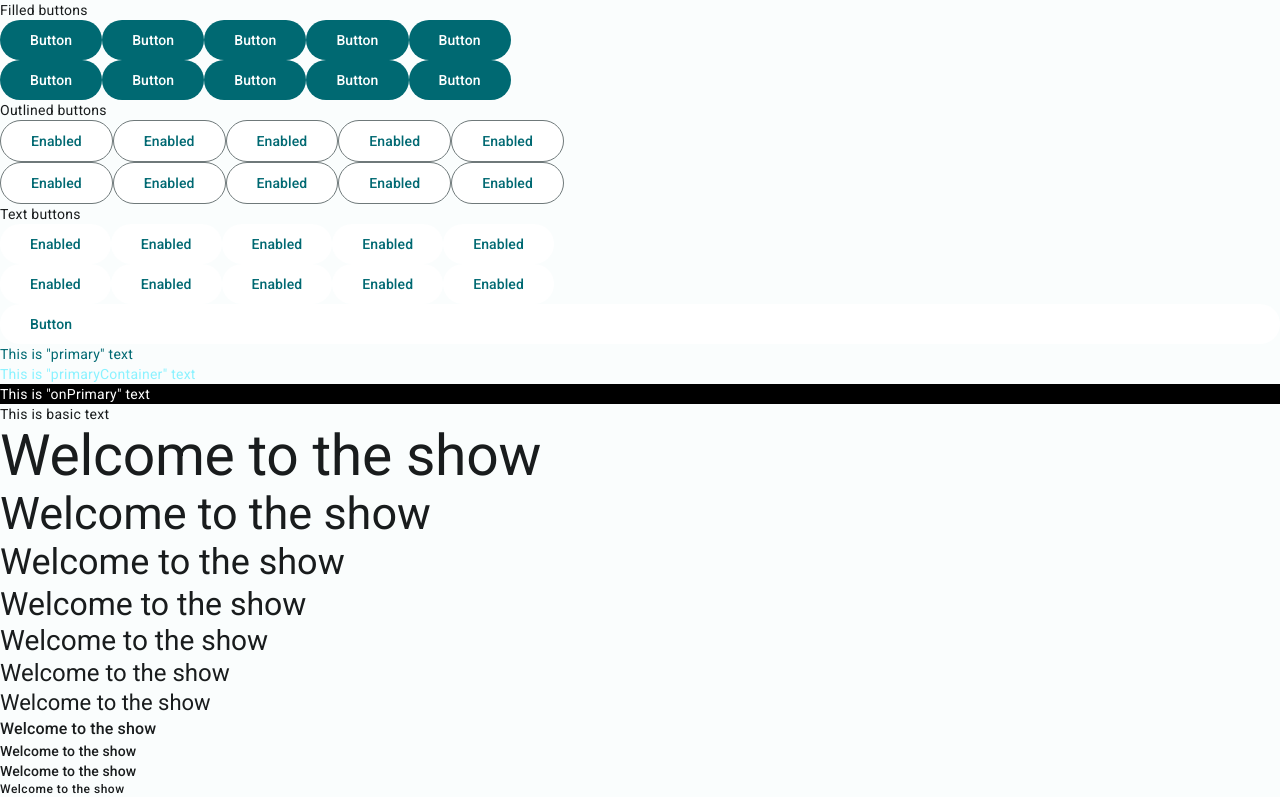
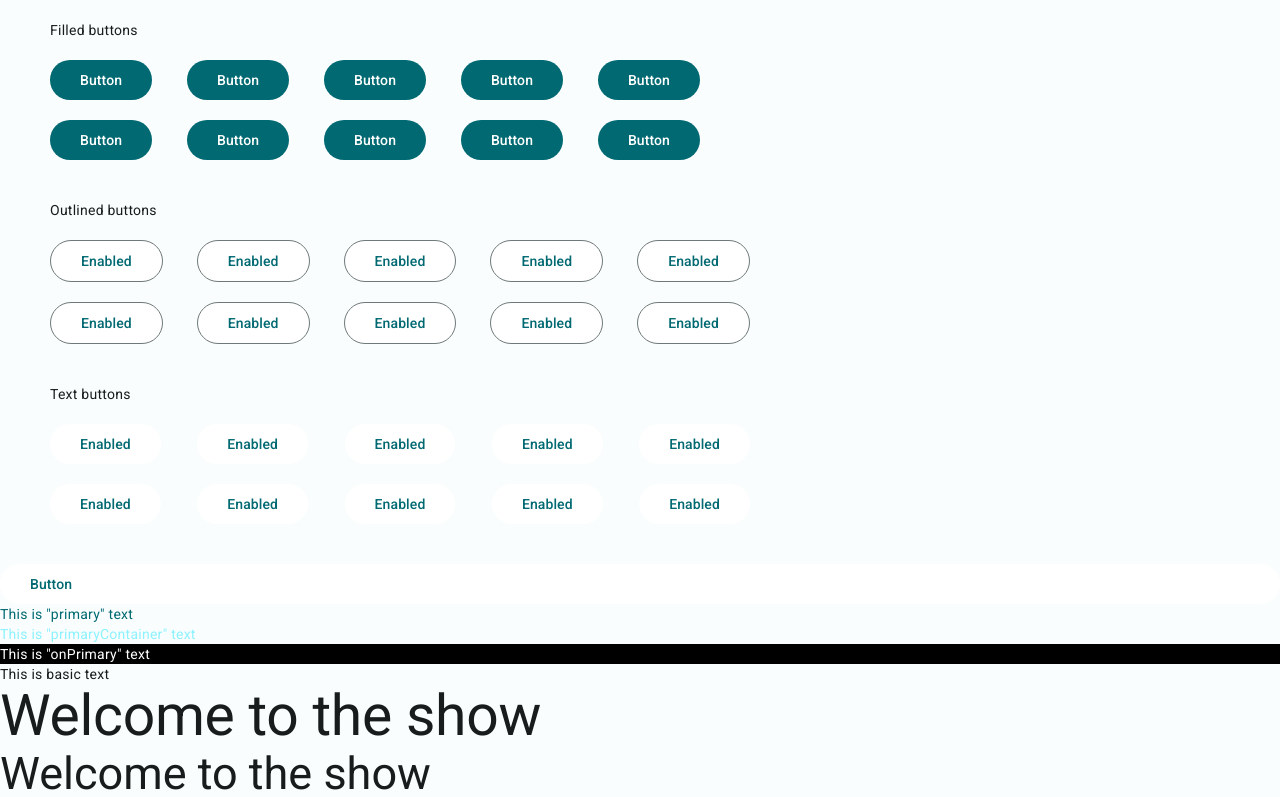
Before and after one commit to OlyaLev/LearningReact, a React (Create React App) app: page / in a window 1280 px wide. Shown: the top 797 px of the page. Built offline with nearby package versions, Linux system fonts and the light colour scheme.

Commit message:
feat: locate buttons according to the project

```diff
--- a/src/App.css
+++ b/src/App.css
@@ -49,3 +49,7 @@
 body {
   background-color: var(--md-sys-color-background);
 }
+
+button {
+  padding: 0;
+}
--- a/src/App.tsx
+++ b/src/App.tsx
@@ -8,16 +8,31 @@ import { Box } from './Box/Box';
 function App() {
   return (
     <div className="App">
+      <Box direction="column" ml="50px" mt="20px">
         <Typography>Filled buttons</Typography>
-      <Box direction="column">
-        <Box direction="row" justifyContent="spaceBetween" alignItems="center">
+        <Box direction="column" width="100%">
+          <Box
+            direction="row"
+            justifyContent="spaceBetween"
+            alignItems="center"
+            mt="20px"
+            mr="200px"
+            width="650px"
+          >
             <Button variant="filled">Button</Button>
             <Button variant="filled">Button</Button>
             <Button variant="filled">Button</Button>
             <Button variant="filled">Button</Button>
             <Button variant="filled">Button</Button>
           </Box>
-        <Box direction="row" justifyContent="spaceBetween" alignItems="center">
+          <Box
+            direction="row"
+            justifyContent="spaceBetween"
+            alignItems="center"
+            mt="20px"
+            mb="40px"
+            width="650px"
+          >
             <Button variant="filled">Button</Button>
             <Button variant="filled">Button</Button>
             <Button variant="filled">Button</Button>
@@ -27,14 +42,27 @@ function App() {
         </Box>
         <Typography>Outlined buttons</Typography>
         <Box direction="column">
-        <Box direction="row" justifyContent="spaceBetween" alignItems="center">
+          <Box
+            direction="row"
+            justifyContent="spaceBetween"
+            alignItems="center"
+            mt="20px"
+            width="700px"
+          >
             <Button variant="outlined">Enabled</Button>
             <Button variant="outlined">Enabled</Button>
             <Button variant="outlined">Enabled</Button>
             <Button variant="outlined">Enabled</Button>
             <Button variant="outlined">Enabled</Button>
           </Box>
-        <Box direction="row" justifyContent="spaceBetween" alignItems="center">
+          <Box
+            direction="row"
+            justifyContent="spaceBetween"
+            alignItems="center"
+            mt="20px"
+            mb="40px"
+            width="700px"
+          >
             <Button variant="outlined">Enabled</Button>
             <Button variant="outlined">Enabled</Button>
             <Button variant="outlined">Enabled</Button>
@@ -44,19 +72,33 @@ function App() {
         </Box>
         <Typography>Text buttons</Typography>
         <Box direction="column">
-        <Box direction="row" justifyContent="spaceBetween" alignItems="center">
+          <Box
+            direction="row"
+            justifyContent="spaceBetween"
+            alignItems="center"
+            mt="20px"
+            width="700px"
+          >
             <Button variant="text">Enabled</Button>
             <Button variant="text">Enabled</Button>
             <Button variant="text">Enabled</Button>
             <Button variant="text">Enabled</Button>
             <Button variant="text">Enabled</Button>
           </Box>
-        <Box direction="row" justifyContent="spaceBetween" alignItems="center">
+          <Box
+            direction="row"
+            justifyContent="spaceBetween"
+            alignItems="center"
+            mt="20px"
+            mb="40px"
+            width="700px"
+          >
             <Button variant="text">Enabled</Button>
             <Button variant="text">Enabled</Button>
             <Button variant="text">Enabled</Button>
             <Button variant="text">Enabled</Button>
             <Button variant="text">Enabled</Button>
+          </Box>
         </Box>
       </Box>
       <Button fullWidth>Button</Button>
--- a/src/Box/Box.tsx
+++ b/src/Box/Box.tsx
@@ -1,5 +1,5 @@
 import styles from './Box.module.css';
-import { type ReactNode } from 'react';
+import { type CSSProperties, type ReactNode } from 'react';
 
 const directions = {
   row: styles.row,
@@ -44,7 +44,7 @@ type Props = {
    * </Box>
    */
   wrap?: 'wrap' | 'wrapReverse' | 'noWrap';
-  width?: boolean;
+  width?: string;
   /**
    * Prop to set margin-left
    * @example
@@ -189,105 +189,93 @@ export const Box = (props: Props) => {
     p,
     children,
   } = props;
-  const mlStyle =
+  const mlStyle: CSSProperties =
     typeof ml === 'number'
       ? { marginLeft: `${ml * 8}px` }
       : typeof ml === 'string'
       ? { marginLeft: ml }
       : {};
-  const mtStyle =
+  const mtStyle: CSSProperties =
     typeof mt === 'number'
       ? { marginTop: `${mt * 8}px` }
       : typeof mt === 'string'
       ? { marginTop: mt }
       : {};
-  const mrStyle =
+  const mrStyle: CSSProperties =
     typeof mr === 'number'
       ? { marginRight: `${mr * 8}px` }
       : typeof mr === 'string'
       ? { marginRight: mr }
       : {};
-  const mbStyle =
+  const mbStyle: CSSProperties =
     typeof mb === 'number'
       ? { marginBottom: `${mb * 8}px` }
       : typeof mb === 'string'
       ? { marginBottom: mb }
       : {};
-  const mxStyle =
+  const mxStyle: CSSProperties =
     typeof mx === 'number'
       ? { marginLeft: `${mx * 8}px`, marginRight: `${mx * 8}px` }
       : typeof mx === 'string'
       ? { marginLeft: mx, marginRight: mx }
       : {};
-  const myStyle =
+  const myStyle: CSSProperties =
     typeof my === 'number'
       ? { marginTop: `${my * 8}px`, marginBottom: `${my * 8}px` }
       : typeof my === 'string'
       ? { marginTop: my, marginBottom: my }
       : {};
-  const mStyle =
+  const mStyle: CSSProperties =
     typeof m === 'number'
       ? {
-          marginLeft: `${m * 8}px`,
-          marginTop: `${m * 8}px`,
-          marginRight: `${m * 8}px`,
-          marginBottom: `${m * 8}px`,
+          margin: `${m * 8}px`,
         }
       : typeof m === 'string'
-      ? { marginLeft: m, marginTop: m, marginRight: m, marginBottom: m }
+      ? { margin: m }
       : {};
-  const plStyle =
+  const plStyle: CSSProperties =
     typeof pl === 'number'
       ? { paddingLeft: `${pl * 8}px` }
       : typeof pl === 'string'
       ? { paddingLeft: pl }
       : {};
-  const ptStyle =
+  const ptStyle: CSSProperties =
     typeof pt === 'number'
       ? { paddingTop: `${pt * 8}px` }
       : typeof pt === 'string'
       ? { paddingTop: pt }
       : {};
-  const prStyle =
+  const prStyle: CSSProperties =
     typeof pr === 'number'
       ? { paddingRight: `${pr * 8}px` }
       : typeof pr === 'string'
       ? { paddingRight: pr }
       : {};
-  const pbStyle =
+  const pbStyle: CSSProperties =
     typeof pb === 'number'
       ? { paddingBottom: `${pb * 8}px` }
       : typeof pb === 'string'
       ? { paddingBottom: pb }
       : {};
-  const pxStyle =
+  const pxStyle: CSSProperties =
     typeof px === 'number'
       ? { paddingLeft: `${px * 8}px`, paddingRight: `${px * 8}px` }
-      : typeof mx === 'string'
+      : typeof px === 'string'
       ? { paddingLeft: px, paddingRight: px }
       : {};
-  const pyStyle =
+  const pyStyle: CSSProperties =
     typeof py === 'number'
       ? { paddingTop: `${py * 8}px`, paddingBottom: `${py * 8}px` }
       : typeof py === 'string'
       ? { paddingTop: py, paddingBottom: py }
       : {};
-  const pStyle =
-    typeof p === 'number'
-      ? {
-          paddingLeft: `${p * 8}px`,
-          paddingTop: `${p * 8}px`,
-          paddingRight: `${p * 8}px`,
-          paddingBottom: `${p * 8}px`,
-        }
-      : typeof p === 'string'
-      ? { paddingLeft: p, paddingTop: p, paddingRight: p, paddingBottom: p }
-      : {};
+  const pStyle: CSSProperties =
+    typeof p === 'number' ? { padding: `${p * 8}px` } : typeof p === 'string' ? { padding: p } : {};
   const directionStyle = directions[direction];
   const justifyContentStyle = justifyContentVariants[justifyContent];
   const alignItemsStyle = alignItemsVariants[alignItems];
   const wrapStyle = wraps[wrap];
-  const widthStyle = width ? styles.width : '';
+  const widthStyle: CSSProperties = { width: width };
   const spaceStyle = {
     ...mStyle,
     ...mxStyle,
@@ -303,6 +291,7 @@ export const Box = (props: Props) => {
     ...ptStyle,
     ...prStyle,
     ...pbStyle,
+    ...widthStyle,
   };
   return (
     <div
@@ -316,9 +305,7 @@ export const Box = (props: Props) => {
         ' ' +
         alignItemsStyle +
         ' ' +
-        wrapStyle +
-        ' ' +
-        widthStyle
+        wrapStyle
       }
     >
       {children}
```
Lines whose indentation alone changed are shown as unchanged.
